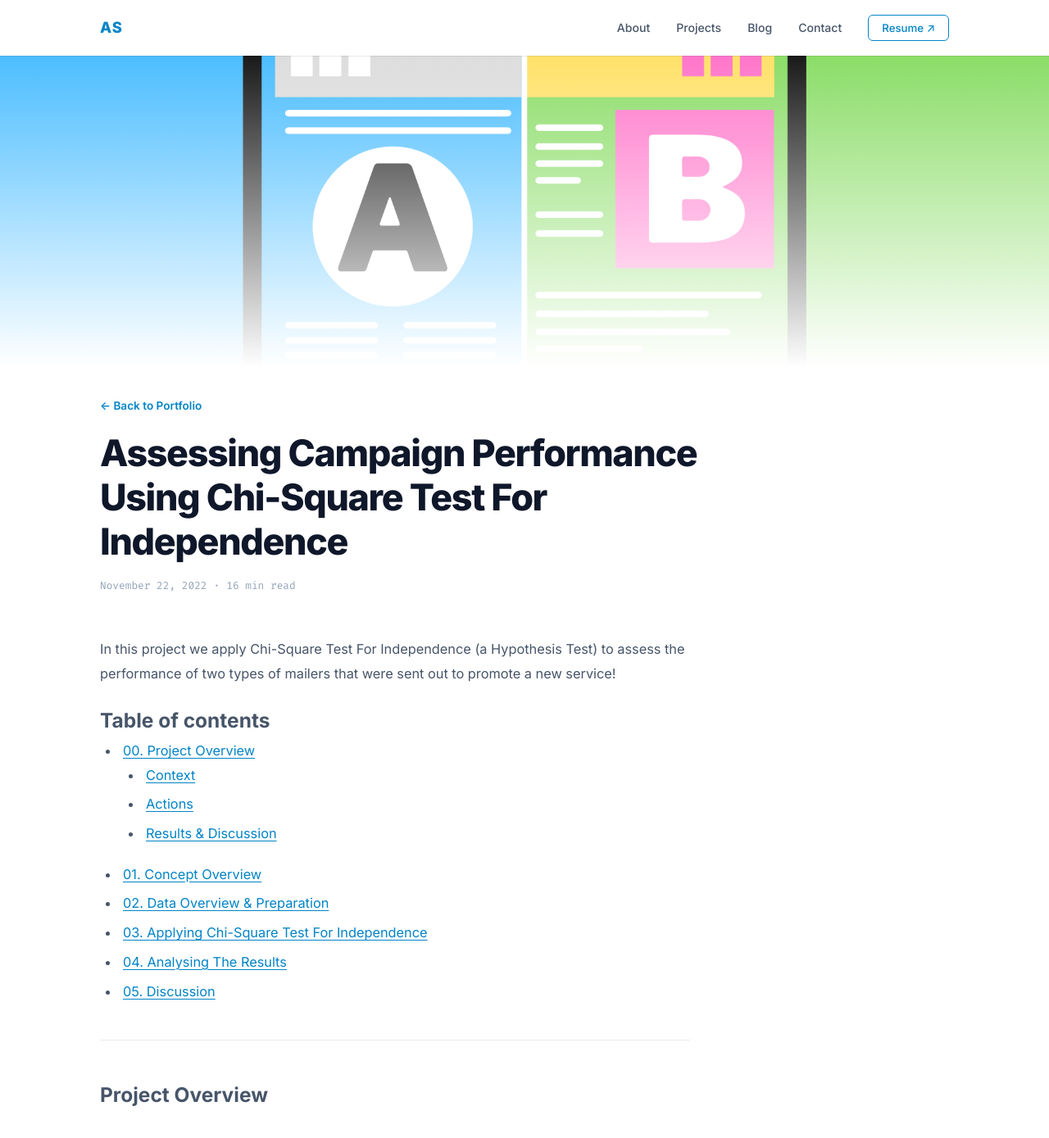
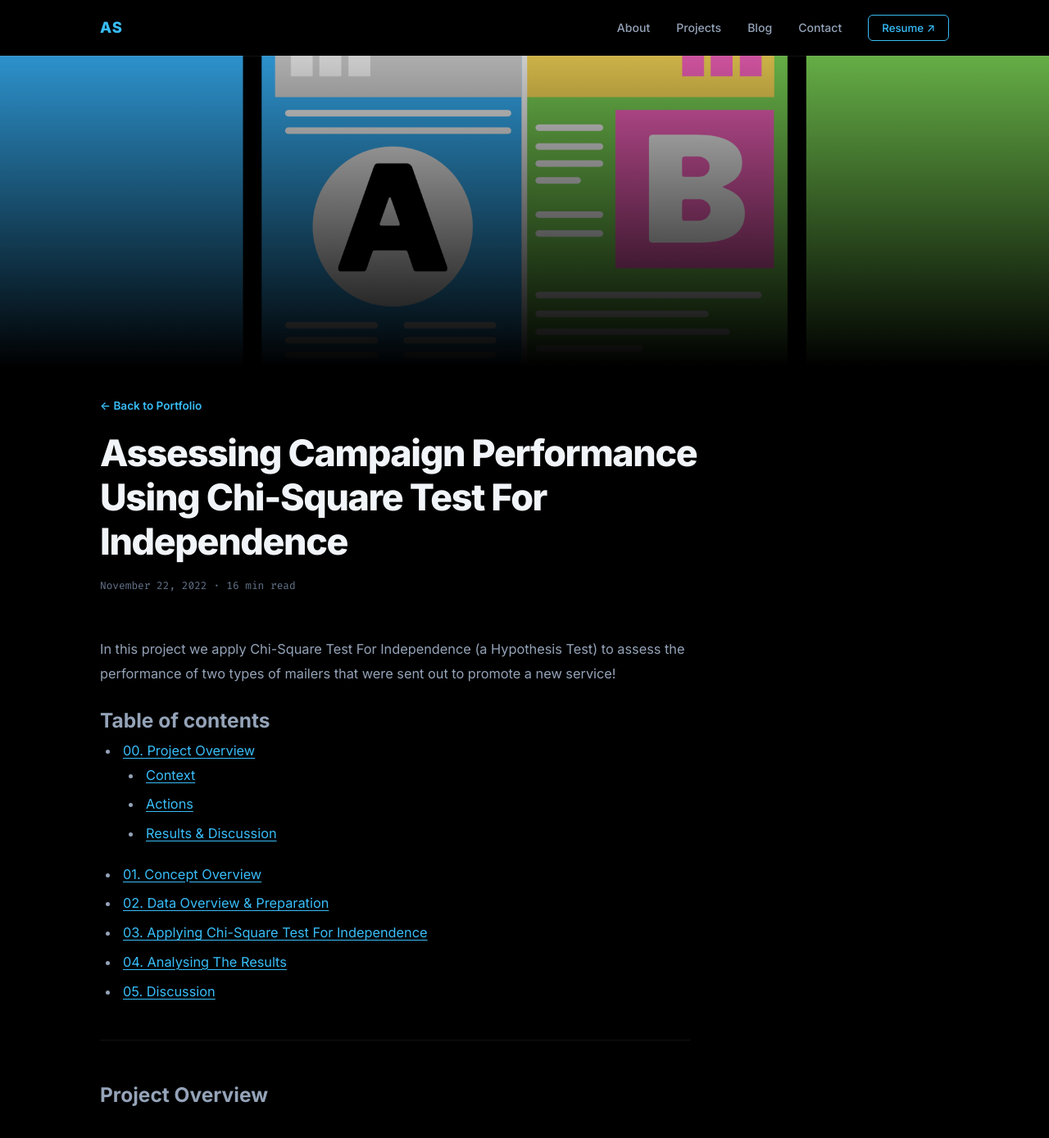
Before and after one commit to asahad/personal-portfolio-website, a Jekyll site: the page built from _posts/2022-11-22-chi-square-test.md, in a window 1280 px wide and 1400 px high. Shown: the top 1389 px of the window at 82% size. Built offline with Jekyll 4.4.1, drawn with Linux system fonts in a browser that asks for light colours.

Commit message:
update homepage

```diff
--- a/assets/css/portfolio.css
+++ b/assets/css/portfolio.css
@@ -18,8 +18,8 @@ html {
 }
 
 body {
-  background-color: #FFFFFF;
-  color: #475569;
+  background-color: #000000;
+  color: #94A3B8;
   font-family: 'Inter', -apple-system, BlinkMacSystemFont, 'Segoe UI', sans-serif;
   line-height: 1.7;
   -webkit-font-smoothing: antialiased;
@@ -44,19 +44,19 @@ ul, ol {
 
 /* ── Design Tokens ───────────────────────────────────────────── */
 :root {
-  --bg:            #FFFFFF;
-  --bg-card:       #F8FAFC;
-  --bg-alt:        #F1F5F9;
-  --accent:        #0284C7;
-  --accent-dark:   #0369A1;
-  --accent-glow:   rgba(2, 132, 199, 0.08);
-  --text-h:        #0F172A;
-  --text:          #475569;
-  --text-muted:    #94A3B8;
-  --border:        rgba(0, 0, 0, 0.08);
-  --border-hover:  rgba(2, 132, 199, 0.4);
-  --shadow-md:     0 4px 20px rgba(0, 0, 0, 0.08);
-  --shadow-lg:     0 16px 48px rgba(0, 0, 0, 0.12);
+  --bg:            #000000;
+  --bg-card:       #0D0D0D;
+  --bg-alt:        #080808;
+  --accent:        #38BDF8;
+  --accent-dark:   #0EA5E9;
+  --accent-glow:   rgba(56, 189, 248, 0.10);
+  --text-h:        #F1F5F9;
+  --text:          #94A3B8;
+  --text-muted:    #64748B;
+  --border:        rgba(255, 255, 255, 0.07);
+  --border-hover:  rgba(56, 189, 248, 0.35);
+  --shadow-md:     0 4px 20px rgba(0, 0, 0, 0.35);
+  --shadow-lg:     0 16px 48px rgba(0, 0, 0, 0.55);
   --radius:        12px;
   --max-w:         1100px;
   --nav-h:         68px;
@@ -122,7 +122,7 @@ ul, ol {
 
 .btn-primary {
   background: var(--accent);
-  color: #FFFFFF;
+  color: #000000;
 }
 
 .btn-primary:hover {
@@ -155,7 +155,7 @@ ul, ol {
 }
 
 .navbar.scrolled {
-  background: rgba(255, 255, 255, 0.95);
+  background: rgba(0, 0, 0, 0.93);
   backdrop-filter: blur(14px);
   -webkit-backdrop-filter: blur(14px);
   box-shadow: 0 1px 0 var(--border);
@@ -734,7 +734,7 @@ ul, ol {
     top: var(--nav-h);
     left: 0;
     right: 0;
-    background: rgba(255, 255, 255, 0.98);
+    background: rgba(0, 0, 0, 0.97);
     backdrop-filter: blur(16px);
     -webkit-backdrop-filter: blur(16px);
     flex-direction: column;
@@ -851,7 +851,7 @@ ul, ol {
   content: '';
   position: absolute;
   inset: 0;
-  background: linear-gradient(to bottom, rgba(255,255,255,0.1) 0%, var(--bg) 100%);
+  background: linear-gradient(to bottom, rgba(0,0,0,0.2) 0%, var(--bg) 100%);
 }
 
 /* Blog posts: gradient banner */
@@ -1053,7 +1053,7 @@ ul, ol {
 }
 
 .post-body tr:hover td {
-  background: rgba(0, 0, 0, 0.02);
+  background: rgba(255, 255, 255, 0.02);
 }
 
 /* ── Code ────────────────────────────────────────────────────── */
```
